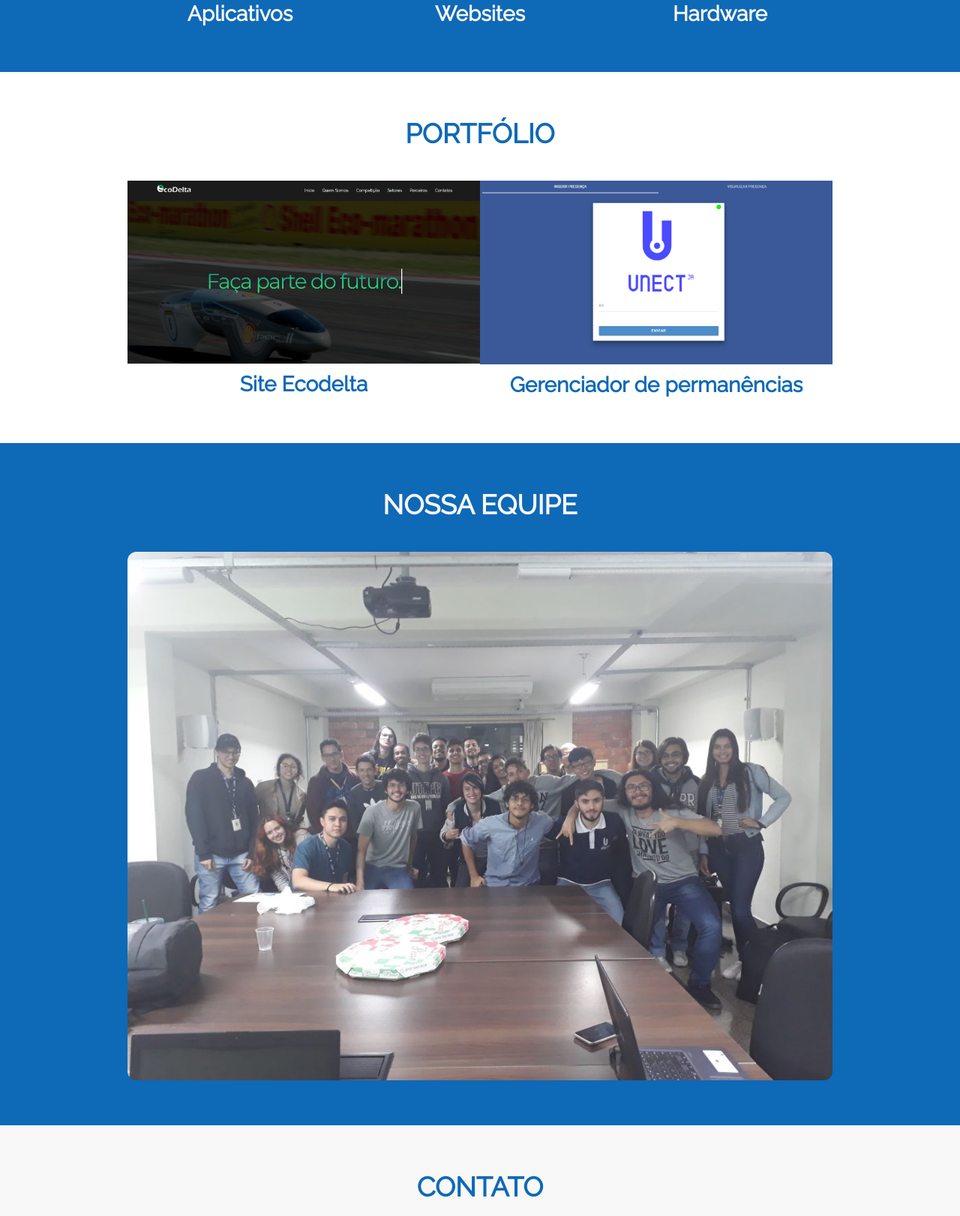
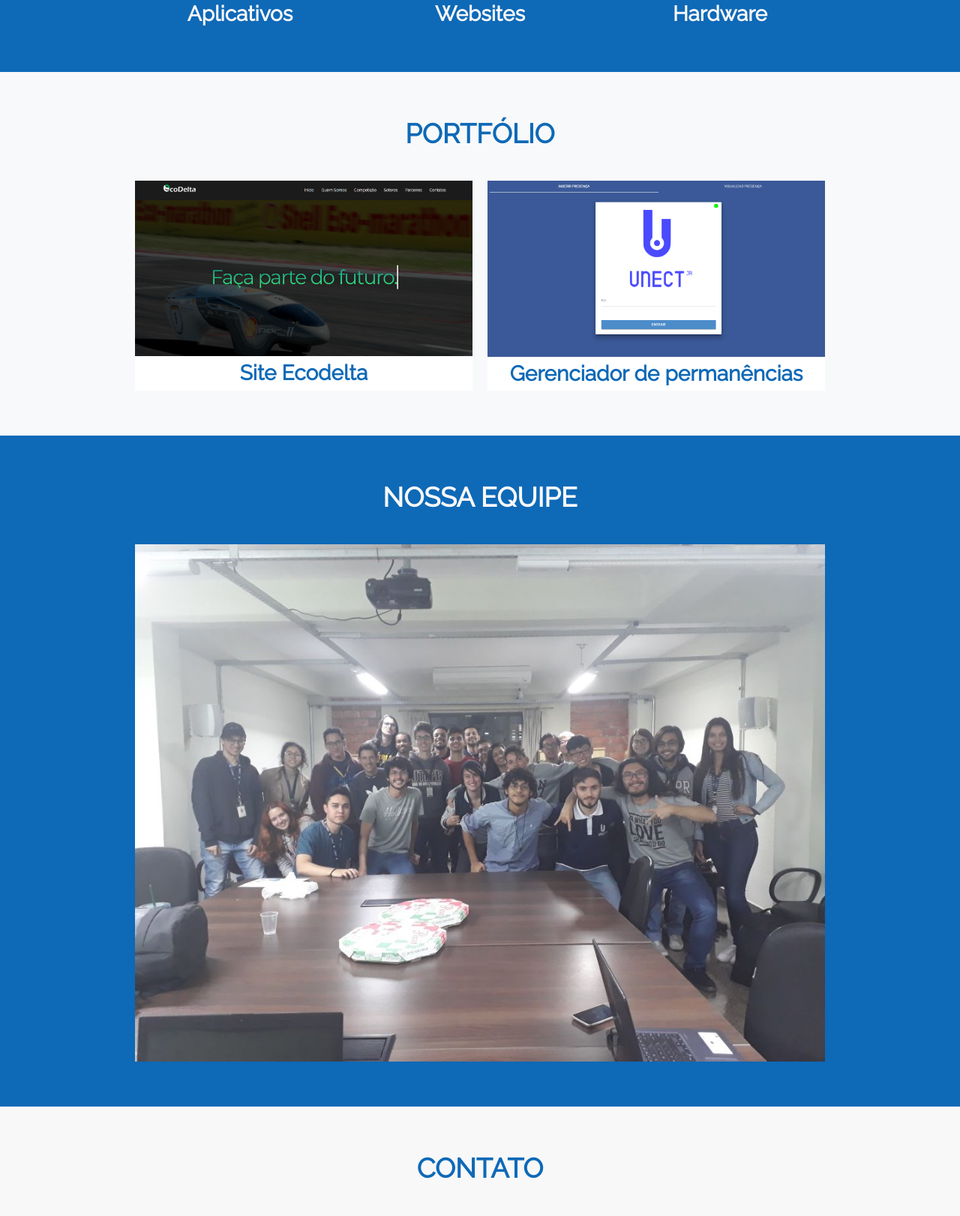
Before and after one commit to UnectJr/UnectJr.github.io, a PHP site: page / in a window 1280 px wide. Shown: the part 1478-3100 px from the top of the page at 75% size. Run offline with PHP 8.4, Linux system fonts and the light colour scheme.

Commit message:
Testando

```diff
--- a/css/style.css
+++ b/css/style.css
@@ -1,6 +1,7 @@
 /* CSS MINIMAL RESET */
 * {
   box-sizing: border-box;
+  /* border: 1px solid red; */
 }
 
 html {
@@ -117,7 +118,7 @@
     position: absolute;
     top: 0;
     left: 0;
-    background-color:  rgb(14, 105, 183);
+    background-color: rgb(14, 105, 183);
     opacity: 0.70;
     z-index: 1; }
   .showcase .brand {
@@ -353,8 +354,13 @@
 }
 
 /* Portfolio */
+#portfolio {
+  background-color: rgb(248, 249, 250);
+}
+
 #portfolio .container {
   max-width: 940px;
+  justify-content: space-between;
 }
 
 @media (max-width: 739px) {
@@ -371,12 +377,12 @@
 }
 
 #portfolio .flex-item {
-  margin: 0;
-  /*background: #000;*/
+  /* margin: 0; */
+  background: #fff;
 }
 
 #portfolio h3 {
-  margin-top: 10px;
+  padding: 5px 0;
   text-align: center;
   color: rgb(14, 105, 183);
 }
@@ -396,7 +402,6 @@
 .modal-content {
   text-align: center;
 }
-
 .modal-content p.item-intro {
   font-size: 16px;
   font-style: italic;
@@ -477,7 +482,8 @@
 }
 
 #team img {
-  border-radius: 12px;
+  /* border-radius: 12px; */
+  padding: 0 10px;
 }
 
 /* Contact */
```
Also changed, not shown: img/incubadora.jpg (added).
